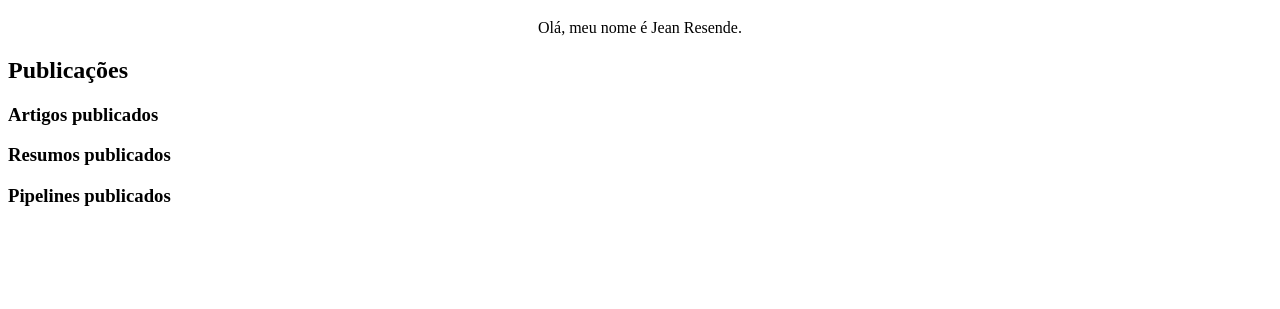
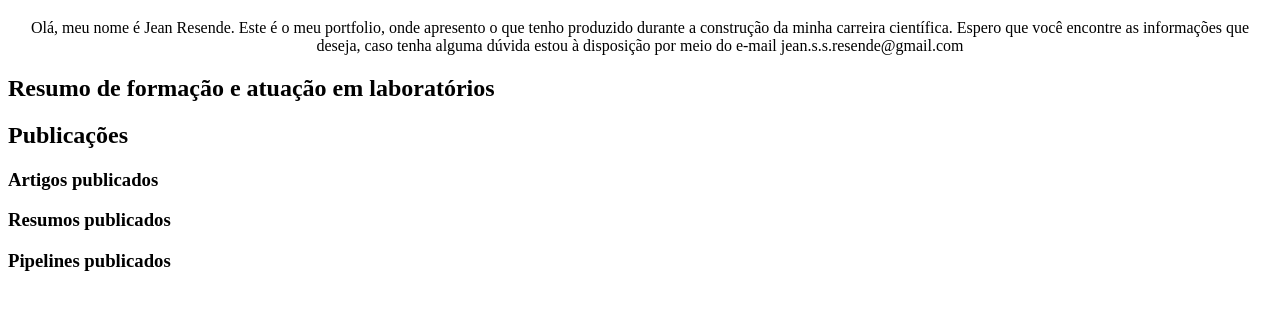
Before and after one commit to resendejss/jeanresende.github.io, a plain HTML site: page index.html in a window 1280 px wide. Shown: the part 61-370 px from the top of the page. Drawn offline with Linux system fonts and the light colour scheme.

Commit message:
atualização

```diff
--- a/index.html
+++ b/index.html
@@ -4,7 +4,12 @@
     <body>
         <h1 style="text-align: center;">Bem-vindo(a) ao meu portfolio!</h1>
 
-        <p style="text-align: center;">Olá, meu nome é Jean Resende.</p>
+        <p style="text-align: center;">Olá, meu nome é Jean Resende. Este é o meu portfolio, onde apresento
+        o que tenho produzido durante a construção da minha carreira científica. Espero que você encontre as
+        informações que deseja, caso tenha alguma dúvida estou à disposição por meio do e-mail jean.s.s.resende@gmail.com</p>
+
+        <h2>Resumo de formação e atuação em laboratórios</h2>
+        <p></p>
 
         <h2>Publicações</h2>
         <h3>Artigos publicados</h3>
```
